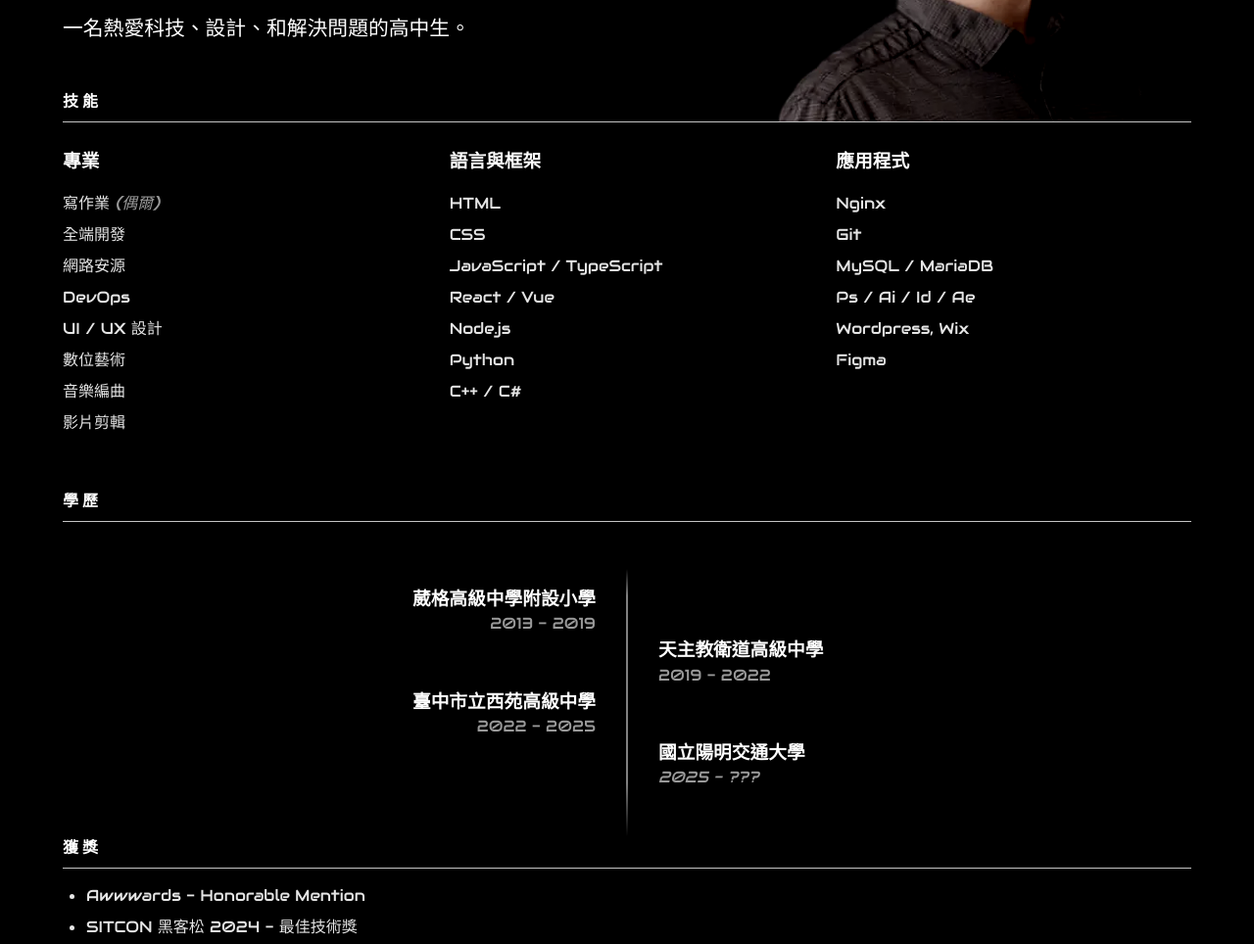
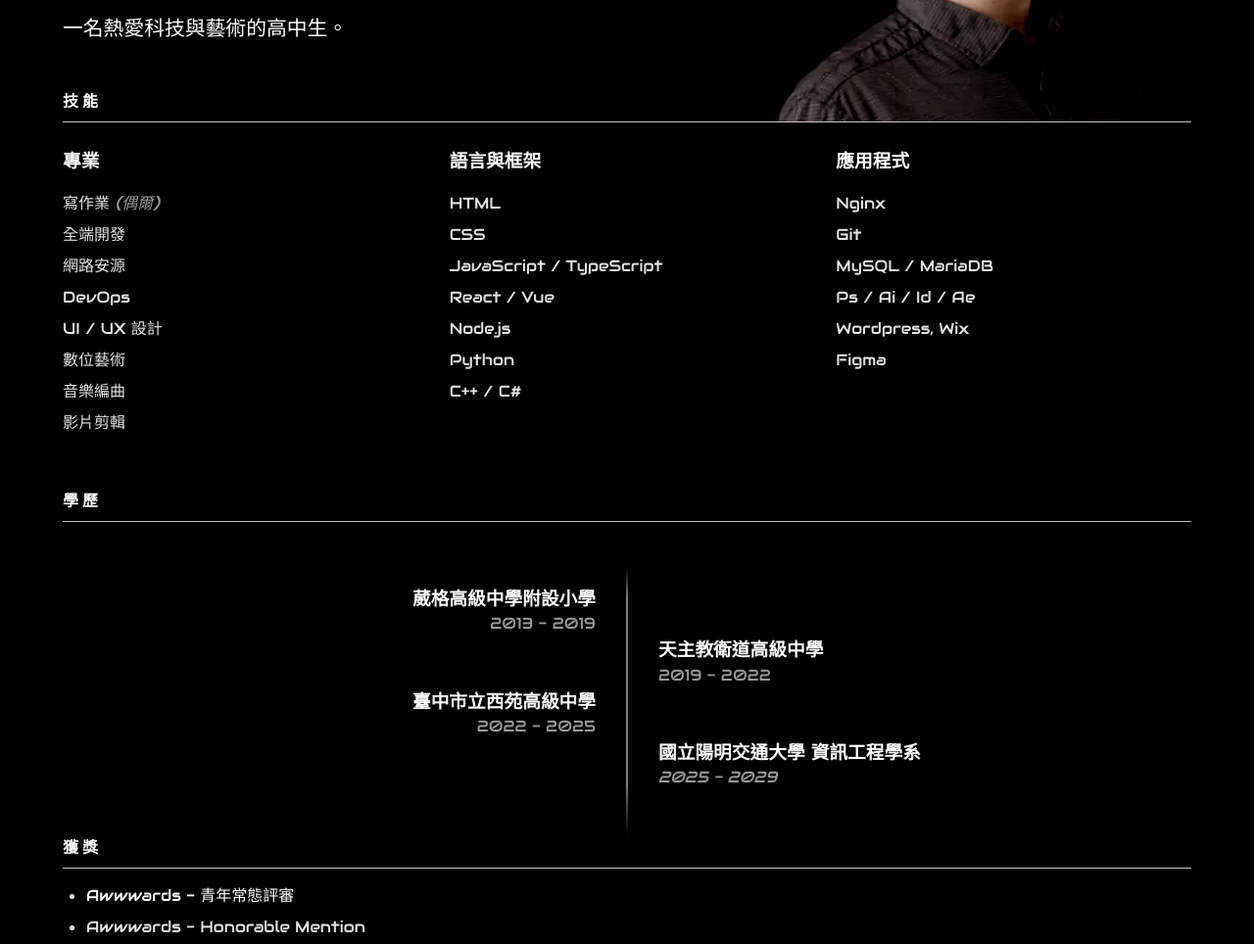
Before and after one commit to Edit-Mr/intro, a website built with Vite: page zh-Hant/about/index.html in a window 1280 px wide. Shown: the part 314-1278 px from the top of the page at 98% size. Built offline with nearby package versions, Linux system fonts and the light colour scheme.

Commit message:
update year and school

```diff
--- a/zh-Hant/about/index.html
+++ b/zh-Hant/about/index.html
@@ -247,7 +247,7 @@
             <div class="top">
                 <div class="largeName aos">毛哥EM</div>
                 <h2 class="aos">Elvis Dragon Mao</h2>
-                <p class="aos">一名熱愛科技、設計、和解決問題的高中生。</p>
+                <p class="aos">一名熱愛科技與藝術的高中生。</p>
                 <h2>技能</h2>
                 <picture>
                     <source srcset="/img/head.webp" />
@@ -317,13 +317,18 @@
                 </div>
                 <div class="school aos">
                     <div>
-                        <h3>國立陽明交通大學</h3>
-                        <p><span>2025 - ???</span></p>
+                        <h3>國立陽明交通大學 資訊工程學系</h3>
+                        <p><span>2025 - 2029</span></p>
                     </div>
                 </div>
             </div>
             <h2>獲獎</h2>
             <ul>
+                <li>
+                    <a href="https://www.awwwards.com/jury-member/elvismao/"
+                        >Awwwards - 青年常態評審</a
+                    >
+                </li>
                 <li>Awwwards - Honorable Mention</li>
                 <li>SITCON 黑客松 2024 - 最佳技術獎</li>
                 <li>
```
Also changed, not shown: about/index.html (+3 -2 lines).
